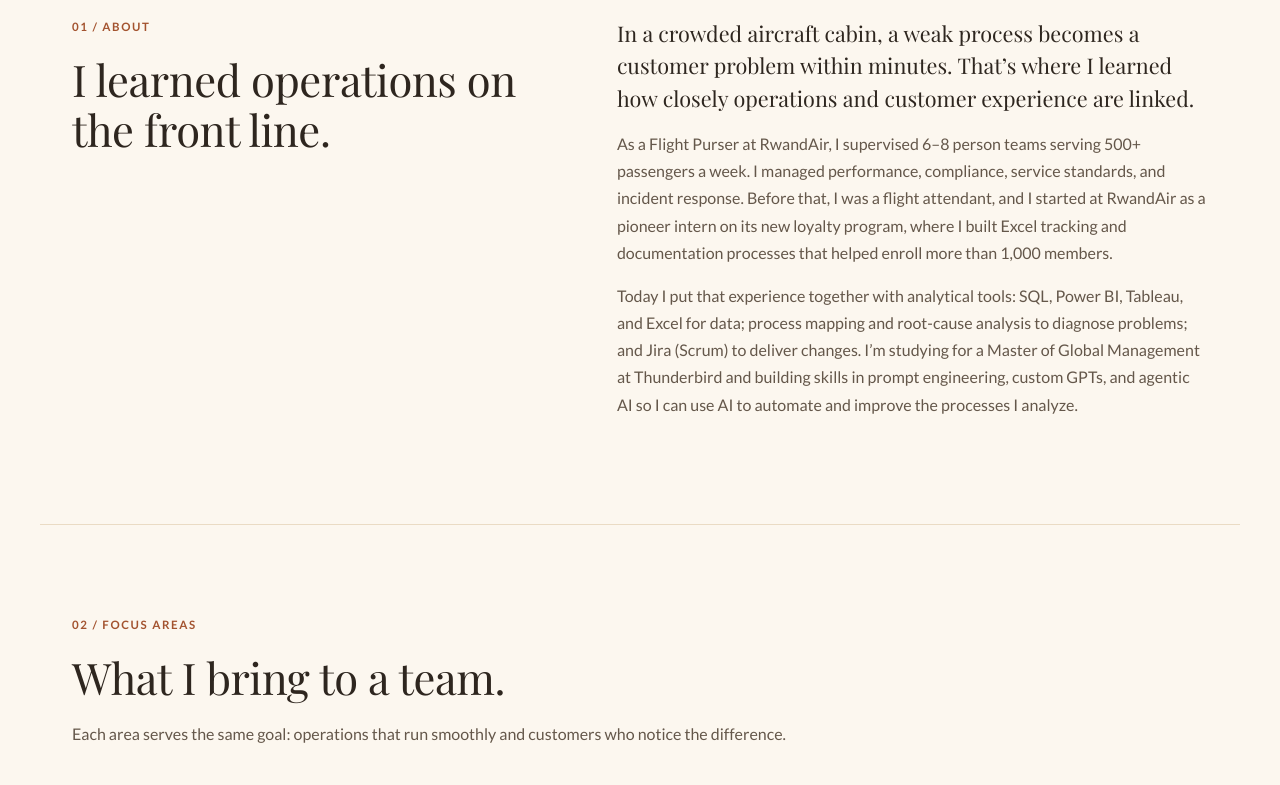
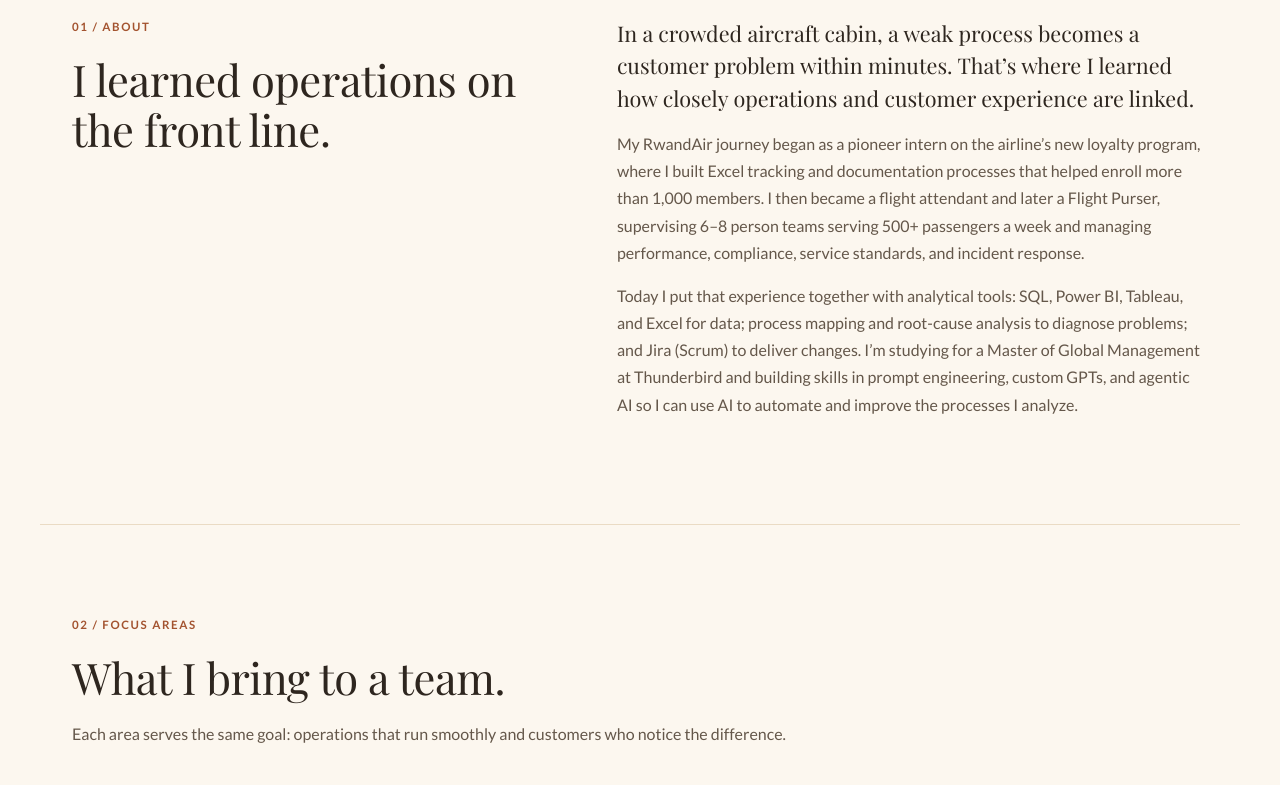
Before and after one commit to denyse169/denyse169.github.io, a plain HTML site: page index.html in a window 1280 px wide. Shown: the part 1360-2145 px from the top of the page. Drawn offline with nearby package versions, Linux system fonts and the light colour scheme; a web font is replaced by a local one.

Commit message:
Clarify RwandAir career order starting with loyalty internship
Co-Authored-By: Claude Opus 5.5 <noreply@anthropic.com>
Claude-Session: https://claude.ai/code/session_01GNXAFERy6X7ejWq1zJUpAu

```diff
--- a/index.html
+++ b/index.html
@@ -73,7 +73,7 @@
       <div class="section-heading"><p class="eyebrow">01 / About</p><h2 id="about-title">I learned operations on the front line.</h2></div>
       <div class="section-body">
         <p class="lead">In a crowded aircraft cabin, a weak process becomes a customer problem within minutes. That’s where I learned how closely operations and customer experience are linked.</p>
-        <p>As a Flight Purser at RwandAir, I supervised 6–8 person teams serving 500+ passengers a week. I managed performance, compliance, service standards, and incident response. Before that, I was a flight attendant, and I started at RwandAir as a pioneer intern on its new loyalty program, where I built Excel tracking and documentation processes that helped enroll more than 1,000 members.</p>
+        <p>My RwandAir journey began as a pioneer intern on the airline’s new loyalty program, where I built Excel tracking and documentation processes that helped enroll more than 1,000 members. I then became a flight attendant and later a Flight Purser, supervising 6–8 person teams serving 500+ passengers a week and managing performance, compliance, service standards, and incident response.</p>
         <p>Today I put that experience together with analytical tools: SQL, Power BI, Tableau, and Excel for data; process mapping and root-cause analysis to diagnose problems; and Jira (Scrum) to deliver changes. I’m studying for a Master of Global Management at Thunderbird and building skills in prompt engineering, custom GPTs, and agentic AI so I can use AI to automate and improve the processes I analyze.</p>
       </div>
     </section>
@@ -125,7 +125,7 @@
         </article>
         <!-- Add exact Flight Attendant dates in the "dates" line below when available. -->
         <article class="experience">
-          <div class="exp-meta"><p class="dates">Before Mar 2023</p><h3>RwandAir</h3><p class="role">Flight Attendant</p><p class="place">Kigali, Rwanda</p></div>
+          <div class="exp-meta"><p class="dates">After Nov 2016 – Mar 2023</p><h3>RwandAir</h3><p class="role">Flight Attendant</p><p class="place">Kigali, Rwanda</p></div>
           <ul>
             <li>Delivered safe, attentive in-flight service, following safety and service procedures on every flight.</li>
             <li>Built the front-line customer experience foundation that prepared me to lead cabin teams as a Flight Purser.</li>
```
